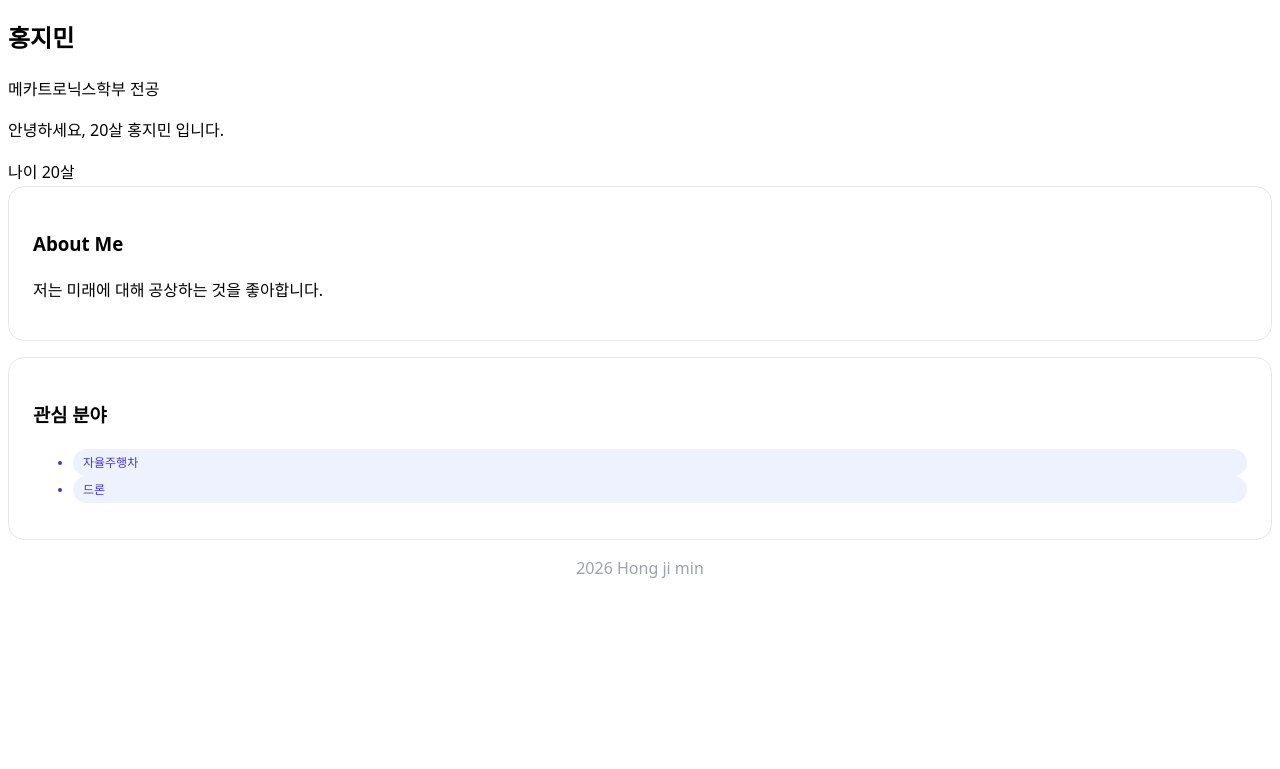
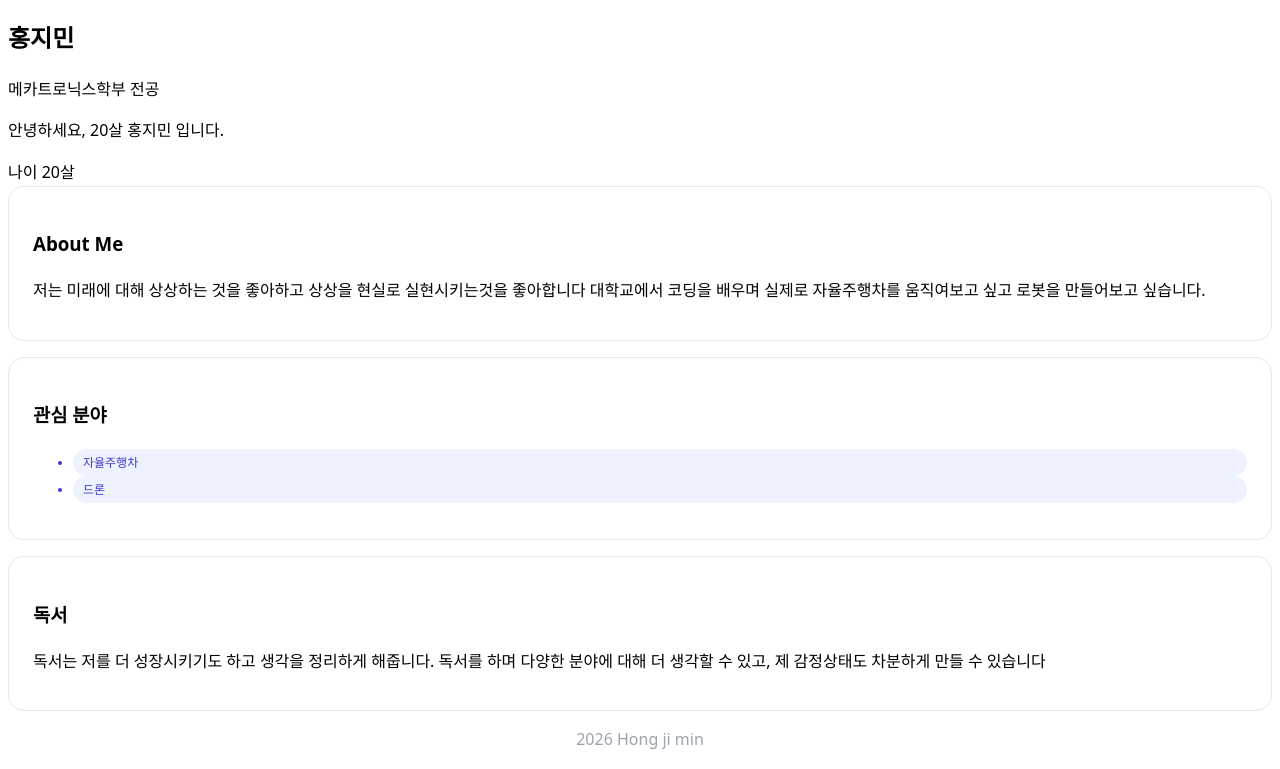
Before and after one commit to jimin031/jimin031.github.io, a plain HTML site: page index.html in a window 1280 px wide. Shown: the part 279-1048 px from the top of the page. Before the commit the page ends 877 px from the top, so only its background shows below. Drawn offline with Linux system fonts and the light colour scheme.

Commit message:
Update index.html

```diff
--- a/index.html
+++ b/index.html
@@ -37,7 +37,7 @@
 
 <section class="section-card">
     <h3>About Me</h3>
-    <p>저는 미래에 대해 공상하는 것을 좋아합니다. </p>
+    <p>저는 미래에 대해 상상하는 것을 좋아하고 상상을 현실로 실현시키는것을 좋아합니다 대학교에서 코딩을 배우며 실제로 자율주행차를 움직여보고 싶고 로봇을 만들어보고 싶습니다. </p>
 </section>
 
 <section class ="section-card">
@@ -47,7 +47,13 @@
         <Li class="tag">드론</Li>
     </uL>
 </section>
-
+ <section class="section-card">
+                        <h3>독서</h3>
+                        <p>
+                          독서는 저를 더 성장시키기도 하고 생각을 정리하게 해줍니다.
+                          독서를 하며 다양한 분야에 대해 더 생각할 수 있고, 제 감정상태도 차분하게 만들 수 있습니다
+                        </p>
+                    </section>
 <footer class="footer">
     <p>2026 Hong ji min</p>
 </footer>
```
